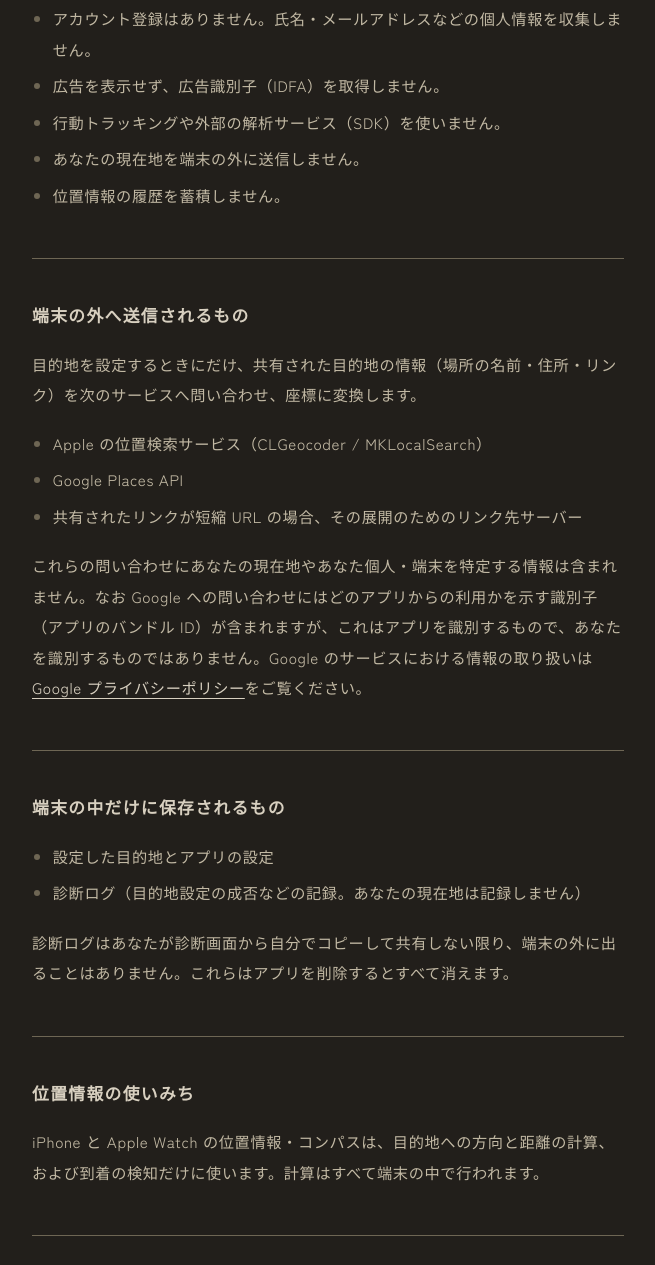
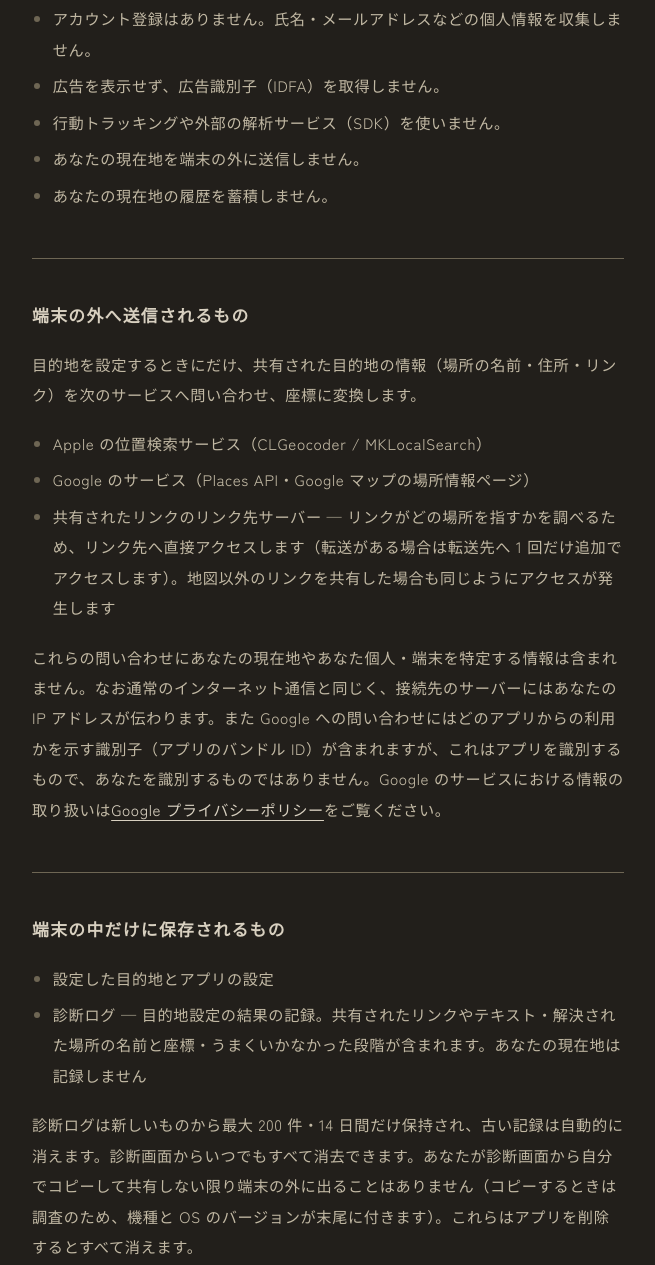
Before and after one commit to norapo/norapo.github.io, an Astro site: page /privacy in a window 1280 px wide. Shown: the part 448-1713 px from the top of the page, without its empty margins (312-967 px from the left). Built offline with nearby package versions, Linux system fonts and the light colour scheme; Astro itself is replaced by a stand-in of ours.

Commit message:
プライバシーポリシーを実装に合わせて改訂
アプリ内表示・ストア説明文・プライバシーラベルとの四点整合。
決定の経緯は本体リポジトリ docs/release-plan/privacy-diagnostics.md の E1。

- バックグラウンド位置取得の節を新設。案内中は画面ロック中も位置を取得すること、
  「常に許可」時は目的地のまわり約 100m に到着検知の領域を設定することを開示
- 「短縮 URL の展開」→「共有されたリンク先への直接アクセス」へ。実装は
  リンク先そのものへ GET し転送を 1 段追うので、地図以外のリンクでも
  そのホストへアクセスが発生する。Google の場所情報ページ取得も明記
- 「位置情報の履歴」→「あなたの現在地の履歴」へ主語を限定（診断ログには
  目的地の記録が残るため、無限定だと実装と食い違う）
- 診断ログの中身を具体化し、最大 200 件・14 日保持と画面からの消去を明記。
  コピー時に機種と OS のバージョンが付くことも書く
- 接続先サーバーに IP アドレスが伝わることを一文追加（「現在地を送らない」との
  対比で誤解を生みやすいため）。Cookie・iCloud バックアップ・UA は書かない
  （書きすぎるとポリシーが実装メモ化して読み手に届かない）
- 冒頭のドラフト表記を外し最終改定日を記載

```diff
--- a/src/pages/privacy.astro
+++ b/src/pages/privacy.astro
@@ -6,7 +6,7 @@ import Base from '../layouts/Base.astro';
 <main>
   <div class="wrap">
     <h1>プライバシーポリシー</h1>
-    <p class="meta">制定日: 2026年◯月◯日（ドラフト）</p>
+    <p class="meta">最終改定日: 2026年8月2日</p>
 
     <p class="lede">Norapo（ノラポ）は個人が開発・運営する矢印ナビアプリです。このページでは、Norapo がどのような情報を扱い、どのように利用するかを説明します。</p>
 
@@ -16,27 +16,28 @@ import Base from '../layouts/Base.astro';
       <li>広告を表示せず、広告識別子（IDFA）を取得しません。</li>
       <li>行動トラッキングや外部の解析サービス（SDK）を使いません。</li>
       <li>あなたの現在地を端末の外に送信しません。</li>
-      <li>位置情報の履歴を蓄積しません。</li>
+      <li>あなたの現在地の履歴を蓄積しません。</li>
     </ul>
 
     <h2>端末の外へ送信されるもの</h2>
     <p>目的地を設定するときにだけ、共有された目的地の情報（場所の名前・住所・リンク）を次のサービスへ問い合わせ、座標に変換します。</p>
     <ul>
       <li>Apple の位置検索サービス（CLGeocoder / MKLocalSearch）</li>
-      <li>Google Places API</li>
-      <li>共有されたリンクが短縮 URL の場合、その展開のためのリンク先サーバー</li>
+      <li>Google のサービス（Places API・Google マップの場所情報ページ）</li>
+      <li>共有されたリンクのリンク先サーバー — リンクがどの場所を指すかを調べるため、リンク先へ直接アクセスします（転送がある場合は転送先へ 1 回だけ追加でアクセスします）。地図以外のリンクを共有した場合も同じようにアクセスが発生します</li>
     </ul>
-    <p>これらの問い合わせにあなたの現在地やあなた個人・端末を特定する情報は含まれません。なお Google への問い合わせにはどのアプリからの利用かを示す識別子（アプリのバンドル ID）が含まれますが、これはアプリを識別するもので、あなたを識別するものではありません。Google のサービスにおける情報の取り扱いは<a href="https://policies.google.com/privacy">Google プライバシーポリシー</a>をご覧ください。</p>
+    <p>これらの問い合わせにあなたの現在地やあなた個人・端末を特定する情報は含まれません。なお通常のインターネット通信と同じく、接続先のサーバーにはあなたの IP アドレスが伝わります。また Google への問い合わせにはどのアプリからの利用かを示す識別子（アプリのバンドル ID）が含まれますが、これはアプリを識別するもので、あなたを識別するものではありません。Google のサービスにおける情報の取り扱いは<a href="https://policies.google.com/privacy">Google プライバシーポリシー</a>をご覧ください。</p>
 
     <h2>端末の中だけに保存されるもの</h2>
     <ul>
       <li>設定した目的地とアプリの設定</li>
-      <li>診断ログ（目的地設定の成否などの記録。あなたの現在地は記録しません）</li>
+      <li>診断ログ — 目的地設定の結果の記録。共有されたリンクやテキスト・解決された場所の名前と座標・うまくいかなかった段階が含まれます。あなたの現在地は記録しません</li>
     </ul>
-    <p>診断ログはあなたが診断画面から自分でコピーして共有しない限り、端末の外に出ることはありません。これらはアプリを削除するとすべて消えます。</p>
+    <p>診断ログは新しいものから最大 200 件・14 日間だけ保持され、古い記録は自動的に消えます。診断画面からいつでもすべて消去できます。あなたが診断画面から自分でコピーして共有しない限り端末の外に出ることはありません（コピーするときは調査のため、機種と OS のバージョンが末尾に付きます）。これらはアプリを削除するとすべて消えます。</p>
 
     <h2>位置情報の使いみち</h2>
     <p>iPhone と Apple Watch の位置情報・コンパスは、目的地への方向と距離の計算、および到着の検知だけに使います。計算はすべて端末の中で行われます。</p>
+    <p>案内中は画面をロックしている間も、方向と距離の更新と到着の検知のために位置情報を取得し続けます（画面上部に位置情報の利用を示すマークが表示されます）。位置情報を「常に許可」にしている場合は、目的地のまわり約 100m に到着検知のための領域を設定し、アプリを閉じていても到着に気づけるようにします。これらの処理もすべて端末の中で行われます。</p>
 
     <h2>フィードバックで送っていただいた情報</h2>
     <p>フィードバックフォーム（Google フォーム）に任意で記入されたメールアドレスは返信のためだけに、貼り付けられた診断ログは不具合の調査のためだけに使い、第三者に提供しません。フォームは Google のサービス上で動作します。</p>
```
